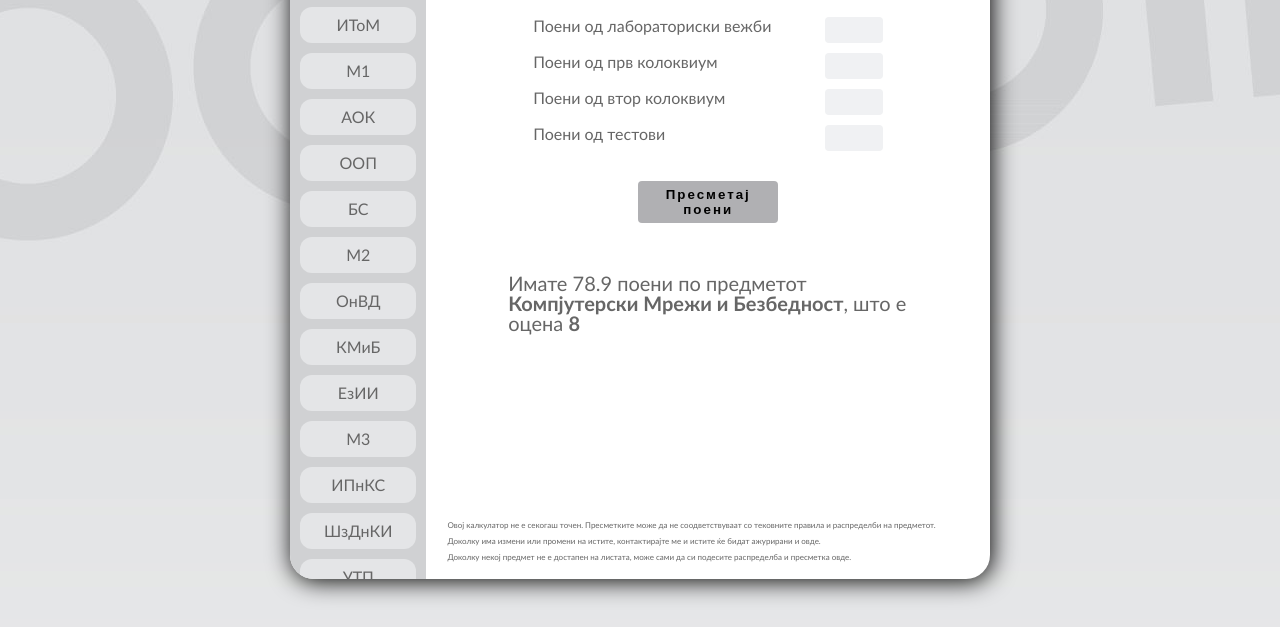
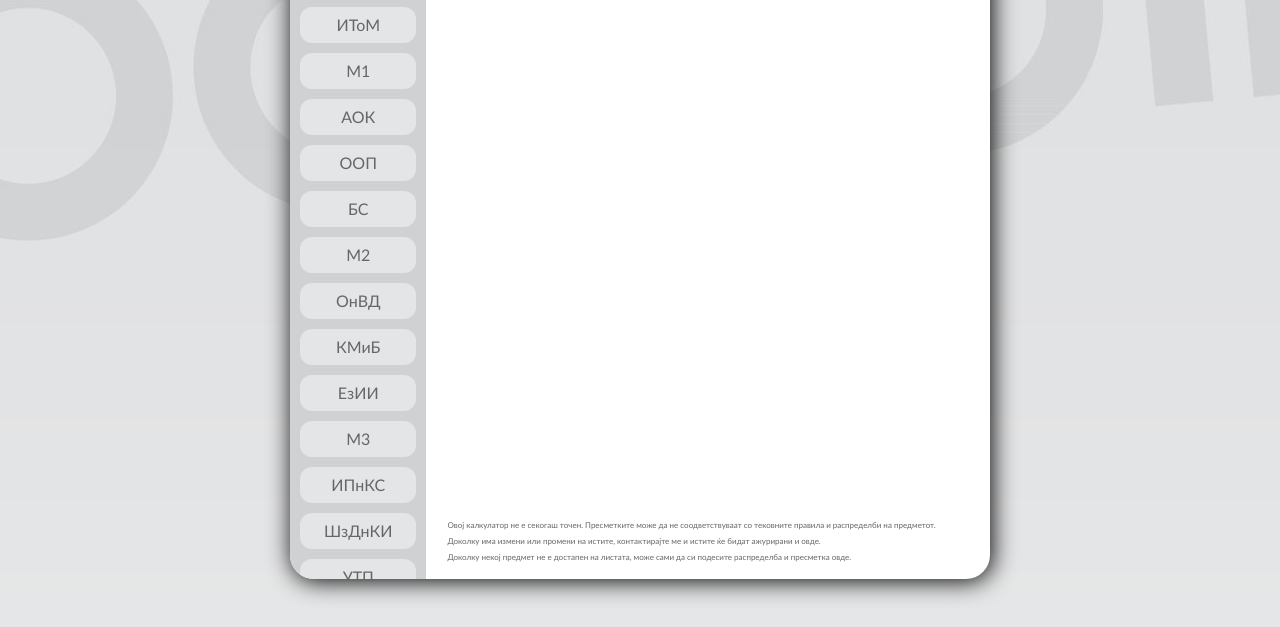
Before and after one commit to nkvtd/FINKI-Grade-Calculator, a plain HTML site: page index.html in a window 1280 px wide. Shown: the part 173-800 px from the top of the page. Drawn offline with Linux system fonts and the light colour scheme.

Commit message:
Update index.html

```diff
--- a/index.html
+++ b/index.html
@@ -21,39 +21,24 @@
                     <div id="toggle-labels">
                         <h3 id="ispit-label">Испит</h3>
                         <label class="switch">
-                            <input type="checkbox" id="toggle-switch">
+                            <input type="checkbox" id="toggle-switch" onclick="updateToggle()">
                             <span class="slider"></span>
                         </label>
                         <h3 id="kolokvium-label">Колоквиум</h3>
                     </div>
                 </div>
+                <h3 id="subject-name"></h3>
                 <div id="input-set">
-                    <div class="input-field">
-                        <label for="labsPoints">Поени од лабораториски вежби</label>
-                        <input id="labsPoints" required>
-                    </div>
-                    <div class="input-field">
-                        <label for="prvKolPoints">Поени од прв колоквиум</label>
-                        <input id="prvKolPoints">
-                    </div>
-                    <div class="input-field">
-                        <label for="vtorKolPoints">Поени од втор колоквиум</label>
-                        <input id="vtorKolPoints">
-                    </div>
-                    <div class="input-field">
-                        <label for="test1Points">Поени од тестови</label>
-                        <input id="test1Points">
-                    </div>
-
-
+<!--                    <div class="input-field">-->
+<!--                        <label for="labsPoints">Поени од лабораториски вежби</label>-->
+<!--                        <input id="labsPoints" required>-->
+<!--                    </div>-->
                 </div>
                 <div id="calculate-button-container">
-                    <button id="calculate-button">Пресметај поени</button>
+<!--                    <button id="calculate-button">Пресметај поени</button>-->
                 </div>
                 <div id="calculation-container">
                     <div id="calculation">
-                        <p>Имате 78.9 поени по предметот <span>Компјутерски Мрежи и Безбедност</span>,
-                            што е оцена <span>8</span></p>
                     </div>
                 </div>
                 <div id="footer">
```
